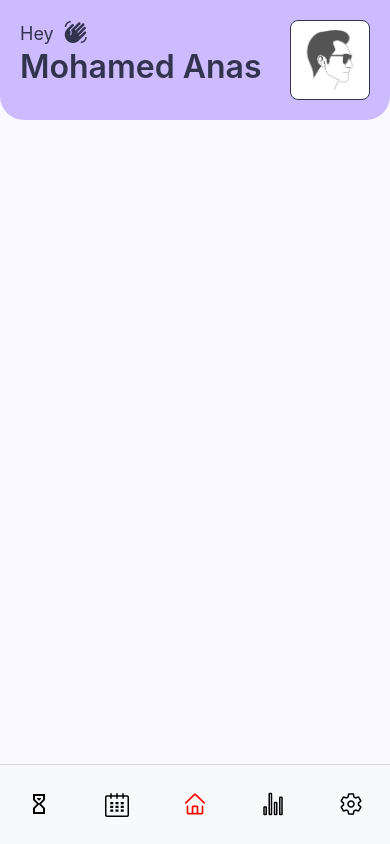
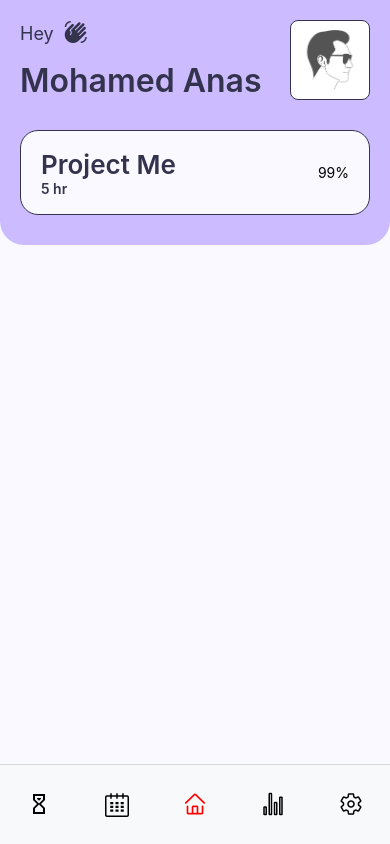
Before and after one commit to Mr-Anas1/Aero, a React Native app: screen /Home in a window 390 px wide. Built offline with nearby package versions, Linux system fonts and the light colour scheme.

Commit message:
Home page partially completed

```diff
--- a/App.js
+++ b/App.js
@@ -8,11 +8,11 @@ import { SafeAreaProvider } from "react-native-safe-area-context";
 export default function App() {
   return (
     <AppWrapper>
-      <SafeAreaProvider style={styles.safeArea}>
+      <View style={styles.safeArea}>
         <NavigationContainer>
           <Tabs />
         </NavigationContainer>
-      </SafeAreaProvider>
+      </View>
     </AppWrapper>
   );
 }
--- a/src/screens/home/home-style.js
+++ b/src/screens/home/home-style.js
@@ -9,13 +9,21 @@ const styles = StyleSheet.create({
 
   firstContainer: {
     fontFamily: "Poppins-Regular",
-    borderEndStartRadius: 24,
+    borderBottomLeftRadius: 24,
     borderBottomRightRadius: 24,
     backgroundColor: colors.primary,
     padding: 20,
+  },
+
+  firstContainerOne: {
     justifyContent: "space-between",
     flexDirection: "row",
     color: colors.text,
+  },
+
+  greetingsContainer: {
+    justifyContent: "space-between",
+    height: 80,
   },
 
   greetingContainerFirst: {
@@ -46,10 +54,39 @@ const styles = StyleSheet.create({
     borderWidth: 1,
     borderStyle: "solid",
   },
+
   profileImg: {
     width: 60,
     height: 60,
   },
+
+  firstContainerTwo: {
+    width: "100%",
+    height: 85,
+    borderColor: colors.text,
+    borderWidth: 1,
+    borderStyle: "solid",
+    borderRadius: 18,
+    marginTop: 30,
+    backgroundColor: colors.background,
+    flexDirection: "row",
+    justifyContent: "space-between",
+    alignItems: "center",
+    paddingLeft: 20,
+    paddingRight: 20,
+    marginBottom: 10,
+  },
+
+  projectName: {
+    fontSize: 26,
+    fontWeight: 600,
+    color: colors.text,
+  },
+
+  time: {
+    fontWeight: 600,
+    color: colors.text,
+  },
 });
 
 export default styles;
--- a/src/screens/home/home.jsx
+++ b/src/screens/home/home.jsx
@@ -9,6 +9,7 @@ const Home = () => {
   return (
     <SafeAreaView style={homeStyle.home}>
       <View style={homeStyle.firstContainer}>
+        <View style={homeStyle.firstContainerOne}>
           <View style={homeStyle.greetings}>
             <View style={homeStyle.greetingsContainer}>
               <View style={homeStyle.greetingContainerFirst}>
@@ -34,6 +35,18 @@ const Home = () => {
             </View>
           </View>
         </View>
+
+        <View style={homeStyle.firstContainerTwo}>
+          <View>
+            <Text style={homeStyle.projectName}>Project Me</Text>
+            <Text style={homeStyle.time}>5 hr</Text>
+          </View>
+
+          <View>
+            <Text>99%</Text>
+          </View>
+        </View>
+      </View>
     </SafeAreaView>
   );
 };
--- a/src/utils/AppWrapper.js
+++ b/src/utils/AppWrapper.js
@@ -5,6 +5,7 @@ import { View } from "react-native";
 import * as Font from "expo-font";
 import AppLoading from "expo-app-loading";
 import { useState } from "react";
+import { StatusBar } from "react-native";
 
 const AppWrapper = ({ children }) => {
   const [fontsLoaded, setFontsLoaded] = useState(false);
@@ -28,7 +29,12 @@ const AppWrapper = ({ children }) => {
       />
     );
   }
-  return <View style={styles.container}>{children}</View>;
+  return (
+    <>
+      <StatusBar backgroundColor="rgba(0, 0, 0, 0.7)" barStyle="dark-content" />
+      <View style={styles.container}>{children}</View>
+    </>
+  );
 };
 
 const styles = StyleSheet.create({
```
Lines whose indentation alone changed are shown as unchanged.
